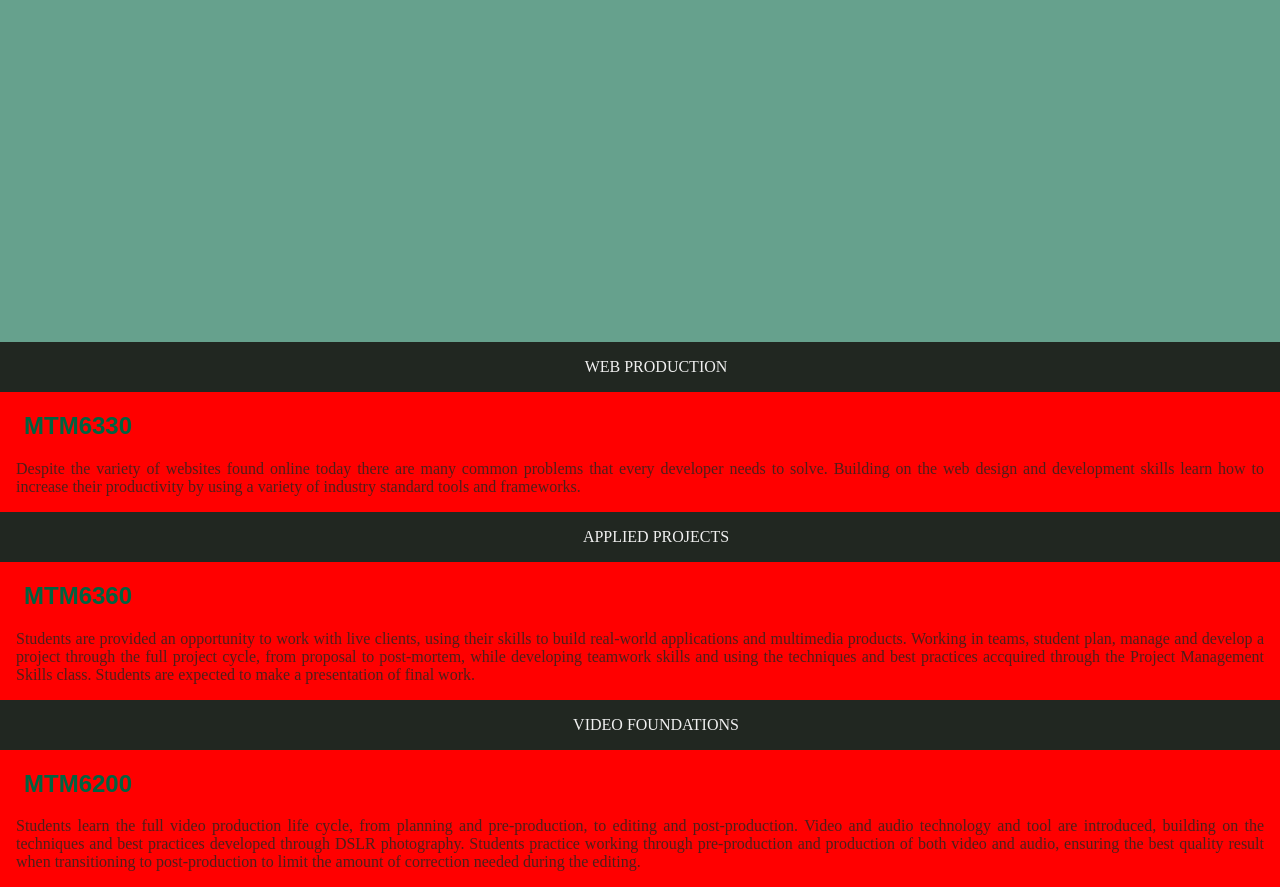
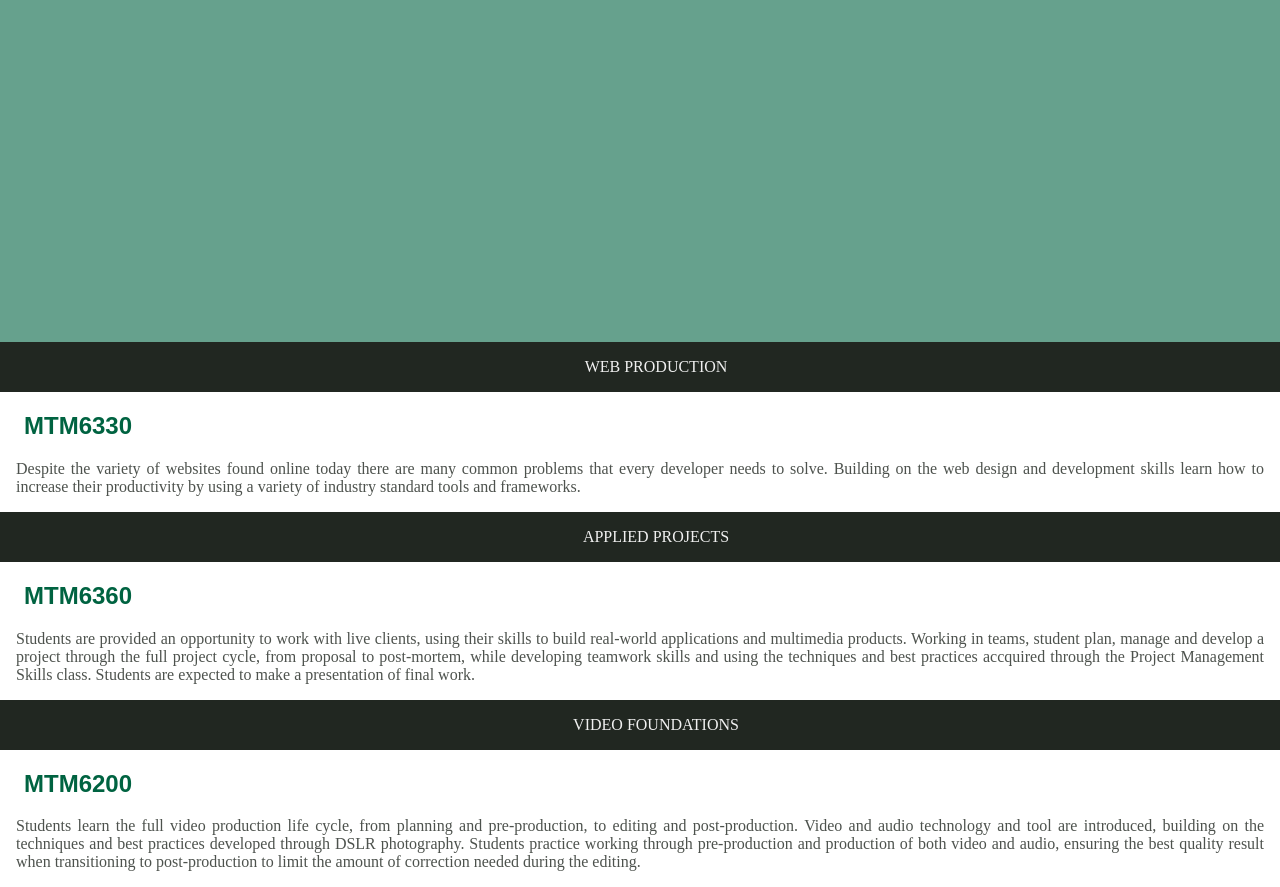
Before and after one commit to MTM6330-F17/FinalProject--Team01, a plain HTML site: page courses.html in a window 1280 px wide. Shown: the part 58-945 px from the top of the page. Drawn offline with nearby package versions, Linux system fonts and the light colour scheme.

Commit message:
Michael Changed the background colour from red t white

```diff
--- a/css/style.css
+++ b/css/style.css
@@ -188,7 +188,7 @@ footer {
  /*Michael's work*/
 @media screen and (min-width:600px) {
 html {
-  background-color: red;
+  background-color: white;
 }
   nav .hammenu {
       display: none;
```
Also changed, not shown: index.html (+1 -1 lines).
